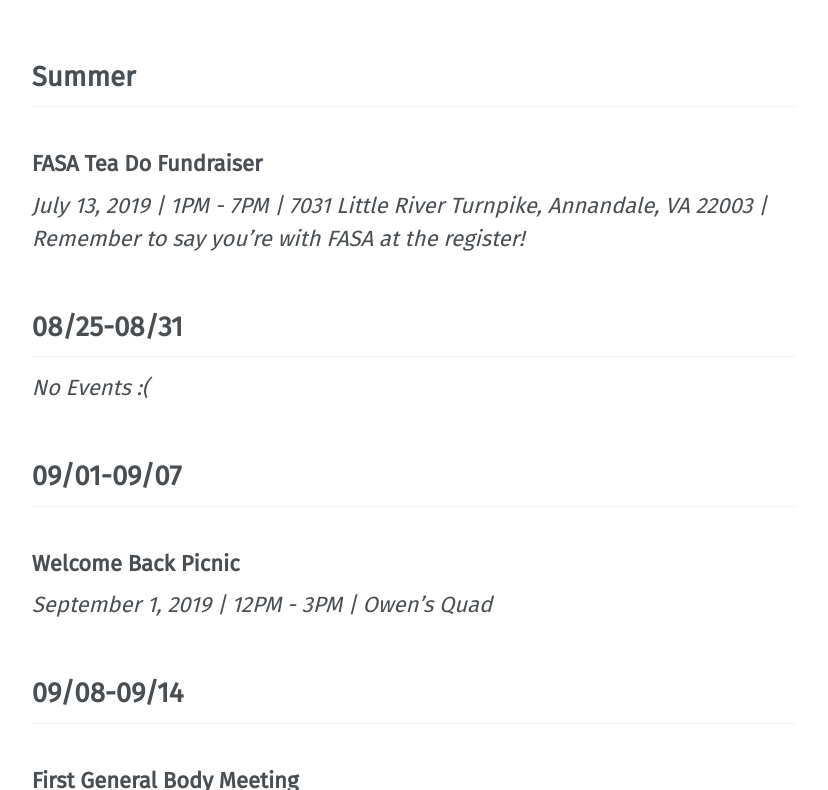
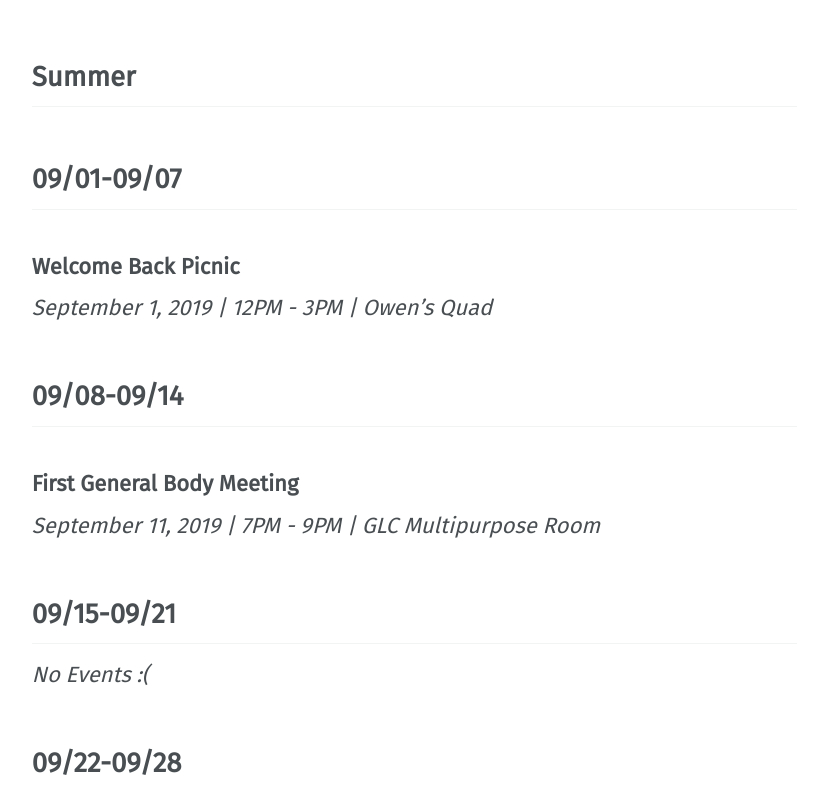
Before and after one commit to vtfasa/vtfasa.github.io, a Jekyll site: the page built from _pages/events.md, in a window 1280 px wide and 900 px high, scrolled down 690 px, cut to the strip 110-900 px from the top of the window. Shown: the whole strip, without its empty margins (252-1080 px from the left). Built offline with Jekyll 4.4.1, drawn with Linux system fonts in a browser that asks for light colours; some web fonts are replaced.

Commit message:
Update events.md

```diff
--- a/_pages/events.md
+++ b/_pages/events.md
@@ -7,14 +7,7 @@ permalink: /events/
 
 ## Summer
 
-### FASA Tea Do Fundraiser
-*July 13, 2019 |
-1PM - 7PM |
-7031 Little River Turnpike, Annandale, VA 22003 |
-Remember to say you're with FASA at the register!*
 
-## 08/25-08/31
-*No Events :(*
 
 ## 09/01-09/07
 
```
